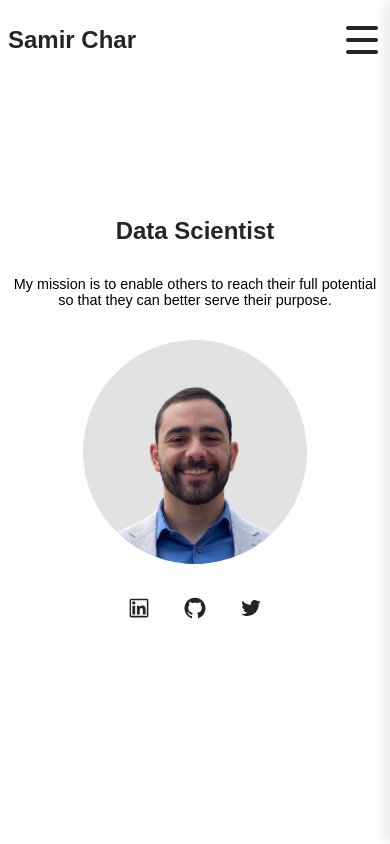
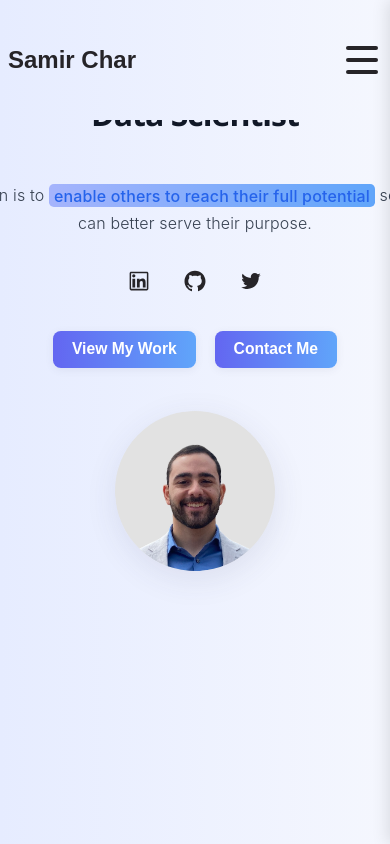
Before and after one commit to samirchar/personal-website, a React (Create React App) app: page / in a window 390 px wide. Shown: the top 844 px of the page. Built offline with nearby package versions, Linux system fonts and the light colour scheme.

Commit message:
changed style

```diff
--- a/src/App.css
+++ b/src/App.css
@@ -1,3 +1,5 @@
 .App {
-  min-height: 100%;
+  min-height: 100vh;
+  width: 100vw;
+  background: linear-gradient(90deg, #E6ECFF 0%, #F5F7FE 100%);
 }
--- a/src/components/Navbar.css
+++ b/src/components/Navbar.css
@@ -1,15 +1,15 @@
 nav {
-    background: var(--color-white);
+    background: linear-gradient(90deg, #E6ECFF 0%, #F5F7FE 100%);
     color: var(--color-white);
     display: flex;
     align-items: center;
-    height: 5rem;
     width: 100vw;
     position: fixed;
     top: 0;
     left: 0;
     z-index: 9;
-
+    padding-top: 2.5rem;
+    padding-bottom: 2.5rem;
   }
 
   .nav__container {
--- a/src/pages/home/Home.css
+++ b/src/pages/home/Home.css
@@ -7,7 +7,7 @@
 } */
 
 header {
-  margin-top: 5rem;
+  margin-top: 8rem;
   height: calc(100vh - 5rem);
   display: grid;
   place-items: center;
@@ -44,6 +44,155 @@ header {
   aspect-ratio: 1/1;
 }
 
+.hero-gradient-bg {
+  background: none;
+  min-height: 100vh;
+  width: 100%;
+  display: flex;
+  align-items: flex-start;
+  padding-top: 0;
+  margin-top: 0;
+}
+
+.header__container.hero-grid {
+  display: flex;
+  flex-direction: row;
+  align-items: center;
+  justify-content: center;
+  gap: 4rem;
+  width: 100%;
+  max-width: 1200px;
+  margin-top: 14rem;
+}
+
+/* Entrance Animations */
+.hero-text {
+  display: flex;
+  flex-direction: column;
+  align-items: flex-start;
+  max-width: 520px;
+  margin-right: 2rem;
+  opacity: 0;
+  transform: translateX(-40px);
+  animation: fadeInLeft 1.1s cubic-bezier(.4,0,.2,1) 0.2s forwards;
+}
+
+.hero-headshot-outer {
+  display: flex;
+  align-items: flex-start;
+  justify-content: center;
+  margin-top: 0;
+  margin-bottom: 0;
+  padding-top: 1.5rem;
+  padding-bottom: 1.5rem;
+  opacity: 0;
+  transform: translateX(40px);
+  animation: fadeInRight 1.1s cubic-bezier(.4,0,.2,1) 0.4s forwards;
+}
+
+@keyframes fadeInLeft {
+  to {
+    opacity: 1;
+    transform: none;
+  }
+}
+@keyframes fadeInRight {
+  to {
+    opacity: 1;
+    transform: none;
+  }
+}
+
+/* CTA Styles */
+.hero-cta {
+  margin-top: 2.2rem;
+  display: flex;
+  flex-direction: column;
+  align-items: center;
+  gap: 1.1rem;
+  width: 100%;
+}
+.hero-cta-text {
+  font-size: 1.15rem;
+  color: #374151;
+  font-weight: 400;
+  display: flex;
+  align-items: center;
+  gap: 0.5rem;
+}
+.hero-cta-buttons {
+  display: flex;
+  gap: 1.2rem;
+  justify-content: center;
+  width: 100%;
+}
+.hero-btn {
+  padding: 0.7em 1.6em;
+  font-size: 1.05rem;
+  border-radius: 0.5em;
+  border: none;
+  font-weight: 600;
+  cursor: pointer;
+  background: linear-gradient(90deg, #6366f1 0%, #60a5fa 100%);
+  color: #fff;
+  box-shadow: 0 2px 8px rgba(60,60,100,0.08);
+  transition: background 0.2s, transform 0.2s;
+}
+.hero-btn:hover {
+  background: linear-gradient(90deg, #2563eb 0%, #60a5fa 100%);
+  transform: translateY(-2px) scale(1.04);
+}
+
+.hero-title {
+  font-family: 'Montserrat', 'Segoe UI', Arial, sans-serif;
+  font-size: 2.8rem;
+  font-weight: 800;
+  margin-bottom: 1.2rem;
+  letter-spacing: -1px;
+  line-height: 1.1;
+  color: #1a237e;
+}
+
+.hero-title-main {
+  font-weight: 900;
+  font-size: 3.2rem;
+  color: #111827;
+}
+
+.hero-mission {
+  font-family: 'Inter', 'Segoe UI', Arial, sans-serif;
+  font-size: 1.5rem;
+  font-weight: 300;
+  color: #374151;
+  line-height: 1.7;
+  margin-bottom: 2.5rem;
+  margin-top: 0.5rem;
+  letter-spacing: 0.01em;
+}
+
+.highlight {
+  font-weight: 500;
+  color: #2563eb;
+  background: linear-gradient(90deg, #a5b4fc 0%, #60a5fa 100%);
+  padding: 0.1em 0.3em;
+  border-radius: 0.3em;
+}
+
+.header__headshot img {
+  border-radius: 50%;
+  width: 320px;
+  height: 320px;
+  object-fit: cover;
+  background: #e2e2e2;
+  box-shadow: 0 8px 32px rgba(60,60,100,0.10);
+  margin: 0;
+}
+
+/* Add spacing between CTA and social icons */
+.hero-cta + .SocialMediaBar {
+  margin-top: 1.5rem;
+}
+
 /* Media query for tables */
 @media screen and  (max-width:1024px){
 
@@ -53,18 +202,47 @@ header {
   }
 }
 
+@media screen and (max-width: 1024px) {
+  .header__container.hero-grid {
+    flex-direction: column;
+    gap: 2.5rem;
+    margin-top: 6rem;
+  }
+  .hero-text {
+    align-items: center;
+    margin-right: 0;
+    max-width: 100%;
+  }
+  .hero-title, .hero-title-main, .hero-mission {
+    text-align: center;
+  }
+  .hero-cta {
+    align-items: center;
+  }
+}
 
-@media screen and  (max-width:600px){
-
-  .header__headshot {
-    width: 14rem;
-    aspect-ratio: 1/1;
-    max-width: 60%;
-    max-height: 35vh;
+@media screen and (max-width: 600px) {
+  .header__headshot img {
+    width: 160px;
+    height: 160px;
   }
-
-  .header__container p{
-    width: 100%;
+  .header__container.hero-grid {
+    gap: 1.2rem;
   }
-
+  .hero-title-main {
+    font-size: 2rem;
+  }
+  .hero-title {
+    font-size: 1.5rem;
+  }
+  .hero-mission {
+    font-size: 1rem;
+  }
+  .hero-cta-text {
+    font-size: 1rem;
+  }
+  .hero-btn {
+    font-size: 0.98rem;
+    padding: 0.6em 1.2em;
+  }
 }
--- a/src/pages/home/Home.js
+++ b/src/pages/home/Home.js
@@ -7,7 +7,6 @@ import {AiOutlineGithub} from 'react-icons/ai'
 import headShot from '../../assets/IMG_8474 no background.png'
 import SocialMediaBar from '../../components/SocialMediaBar'
 
-
 export default function Home() {
   const [socialMedia,setSocialMedia] = useState([
     {"name":"linkedin","url":"https://www.linkedin.com/in/samir-char/","icon":<AiOutlineLinkedin/>},
@@ -15,24 +14,26 @@ export default function Home() {
     {"name":"twitter","url":"https://twitter.com/Samir_char","icon":<AiOutlineTwitter/>},
   ])
 
-
-//{`../../assets/IMG_8470.jpg`}
-
-  console.log(socialMedia)
   return (
-    <header id='Home'>
-
-      <div className='container header__container'>
-        <h1>Data Scientist</h1>
-        <p>My mission is to enable others to reach their full potential so that they can better serve their purpose.</p>
-        <div className='header__headshot'>
+    <header id='Home' className='hero-gradient-bg'>
+      <div className='container header__container hero-grid'>
+        <div className='hero-text'>
+          <h1 className='hero-title'>
+            <span className='hero-title-main'>Data Scientist</span>
+          </h1>
+          <p className='hero-mission'>
+            My mission is to <span className='highlight'>enable others to reach their full potential</span> so that they can better serve their purpose.
+          </p>
+          <SocialMediaBar socialMediaList={socialMedia}/>
+          <div className="hero-cta-buttons" style={{ marginTop: '2rem', display: 'flex', gap: '1.2rem' }}>
+            <a href="#Projects" className="hero-btn">View My Work</a>
+            <a href="#Contact" className="hero-btn">Contact Me</a>
+          </div>
+        </div>
+        <div className='header__headshot hero-headshot-outer'>
           <img src={headShot} alt='headShot'/>
         </div>
-        <SocialMediaBar socialMediaList = {socialMedia}/>
-
       </div>
-
-
     </header>
   )
 }
```
